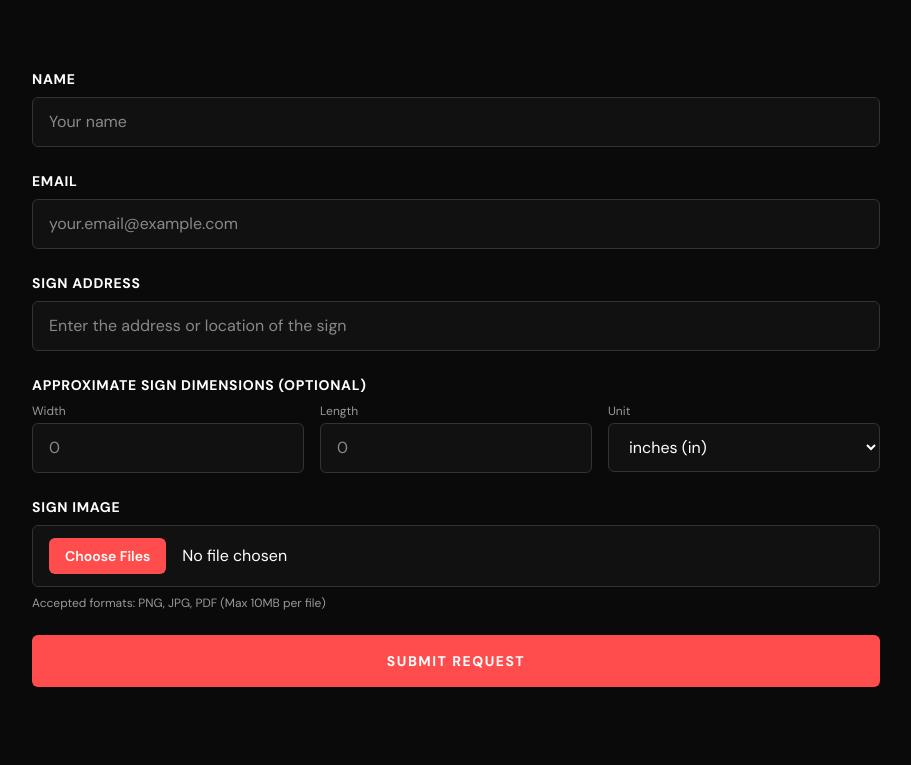
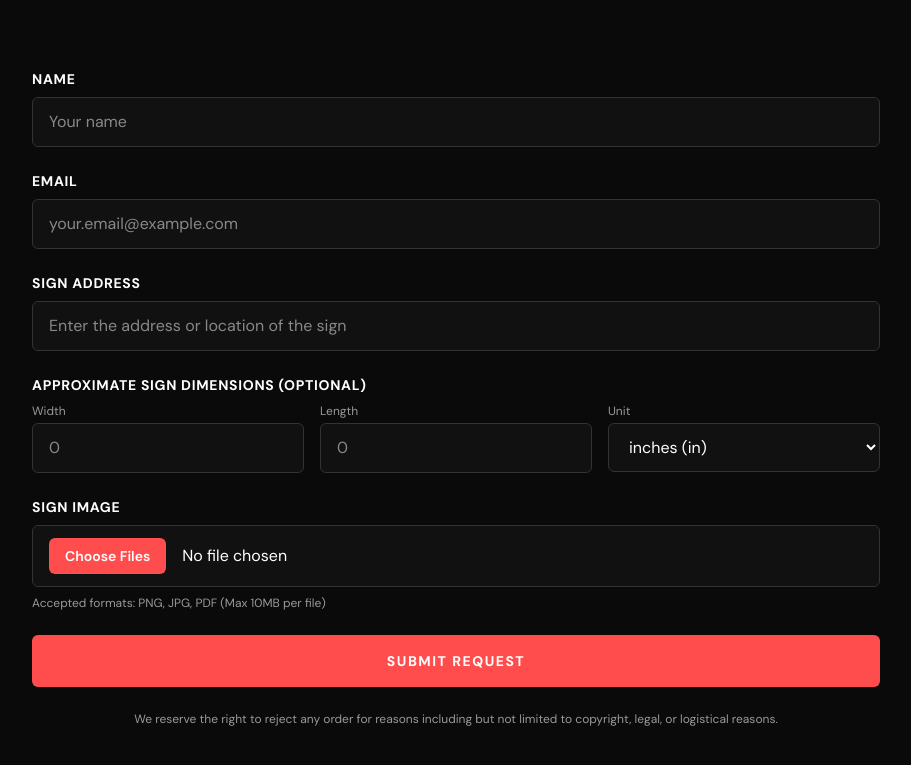
Before and after one commit to jwaldorf05/Frathouse-Picasso, a Next.js app: page /procurement in a window 1280 px wide. Shown: the part 1301-2066 px from the top of the page, without its empty margins (184-1095 px from the left). Built offline with nearby package versions, Linux system fonts and the light colour scheme.

Commit message:
added procurement disclaimer

```diff
--- a/src/app/procurement/page.tsx
+++ b/src/app/procurement/page.tsx
@@ -330,6 +330,11 @@ export default function ProcurementPage() {
             )}
             {isSubmitting ? "Sending..." : "Submit Request"}
           </button>
+
+          {/* Disclaimer */}
+          <p className="text-xs text-text-secondary text-center mt-4">
+            We reserve the right to reject any order for reasons including but not limited to copyright, legal, or logistical reasons.
+          </p>
         </form>
       </div>
     </main>
```
